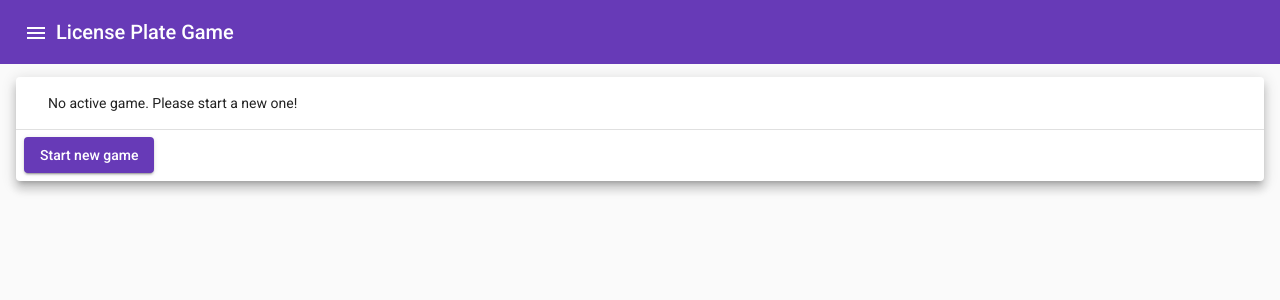
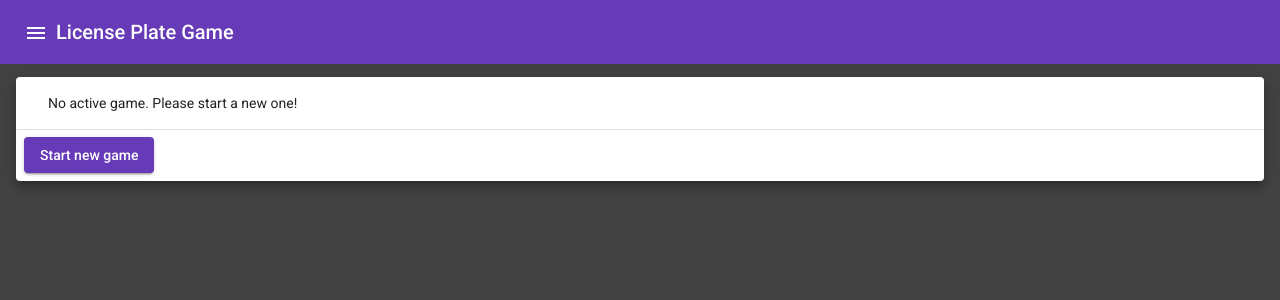
Before and after one commit to aspirinonfire/thegame, an Angular app: page /game in a window 1280 px wide. Shown: the top 300 px of the page. Built offline with nearby package versions, Linux system fonts and the light colour scheme.

Commit message:
style overrides wip

```diff
--- a/src/index.html
+++ b/src/index.html
@@ -11,7 +11,7 @@
   <link href="https://fonts.googleapis.com/css?family=Roboto:300,400,500&display=swap" rel="stylesheet">
   <link href="https://fonts.googleapis.com/icon?family=Material+Icons" rel="stylesheet">
 </head>
-<body class="mat-typography">
+<body class="mat-typography app-theme">
   <app-root>
     <div style="height: 100vh; width: 100vh">
       <h1 style="text-align: center; padding: 50vh 0;">
--- a/src/styles/styles.scss
+++ b/src/styles/styles.scss
@@ -1,10 +1,6 @@
-body {
-  background-color: gray;
-}
-
 .card {
+  background-color: white !important;
   margin: .8rem 0;
-  background-color: white;
   mat-card-footer {
     padding: .5rem;
   }
--- a/src/styles/theme.scss
+++ b/src/styles/theme.scss
@@ -3,4 +3,10 @@
 
 $app-theme: mat-light-theme($app-primary, $app-accent, $app-warn);
 
-@include angular-material-theme($app-theme);
+$bg: map-get($app-theme, background);
+$bg: map_merge($bg, (background: $bg-color));
+$app-theme: map_merge($app-theme, (background: $bg));
+
+.app-theme {
+  @include angular-material-theme($app-theme);
+}
--- a/src/styles/variables.scss
+++ b/src/styles/variables.scss
@@ -10,5 +10,8 @@ $primary: mat-color($app-primary);
 $accent: mat-color($app-accent);
 $warn: mat-color($app-warn);
 
+$bg-color: mat-color($mat-grey, 800);
+$card-color: white;
+
 $unspottedState: lightsteelblue;
 $spottedHistState: darken($unspottedState, 15%);
```
